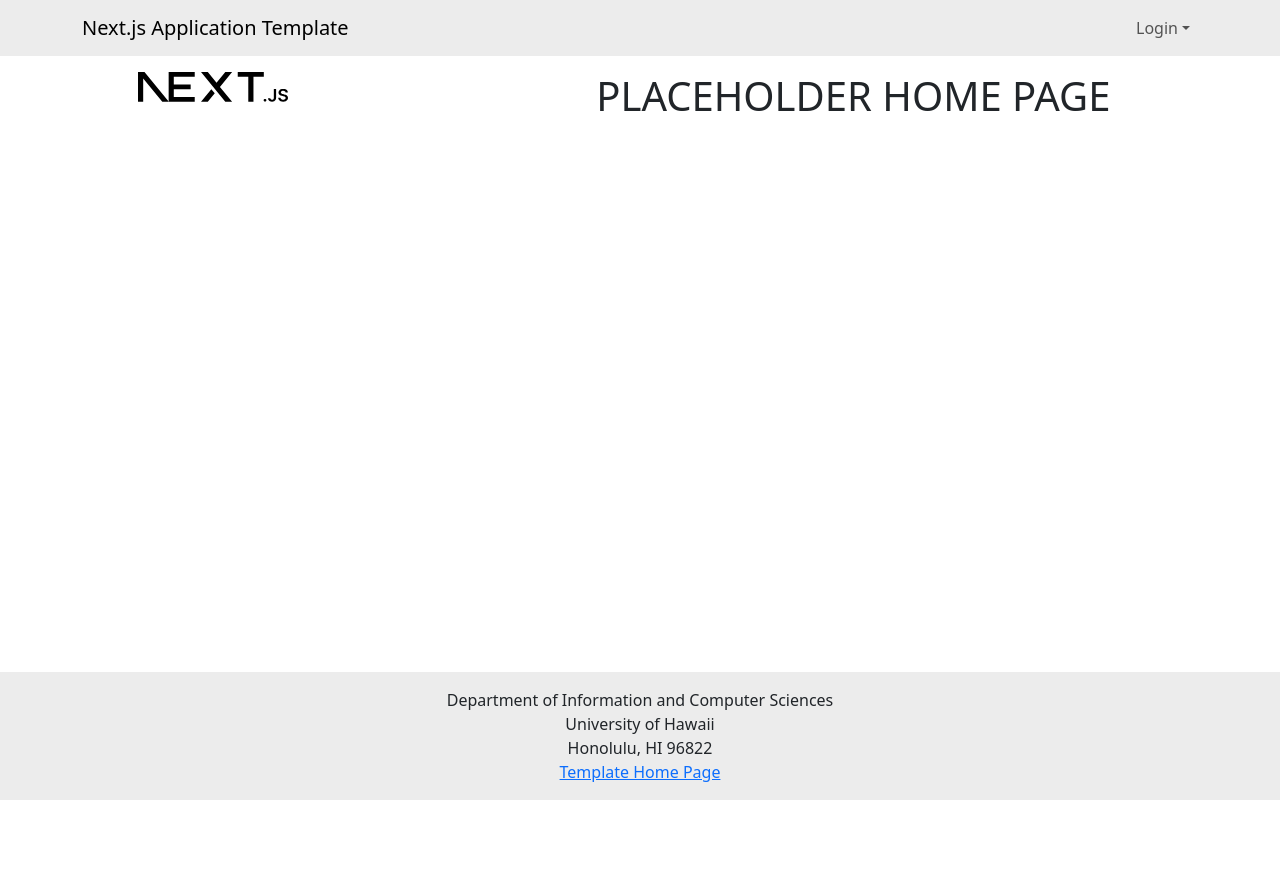
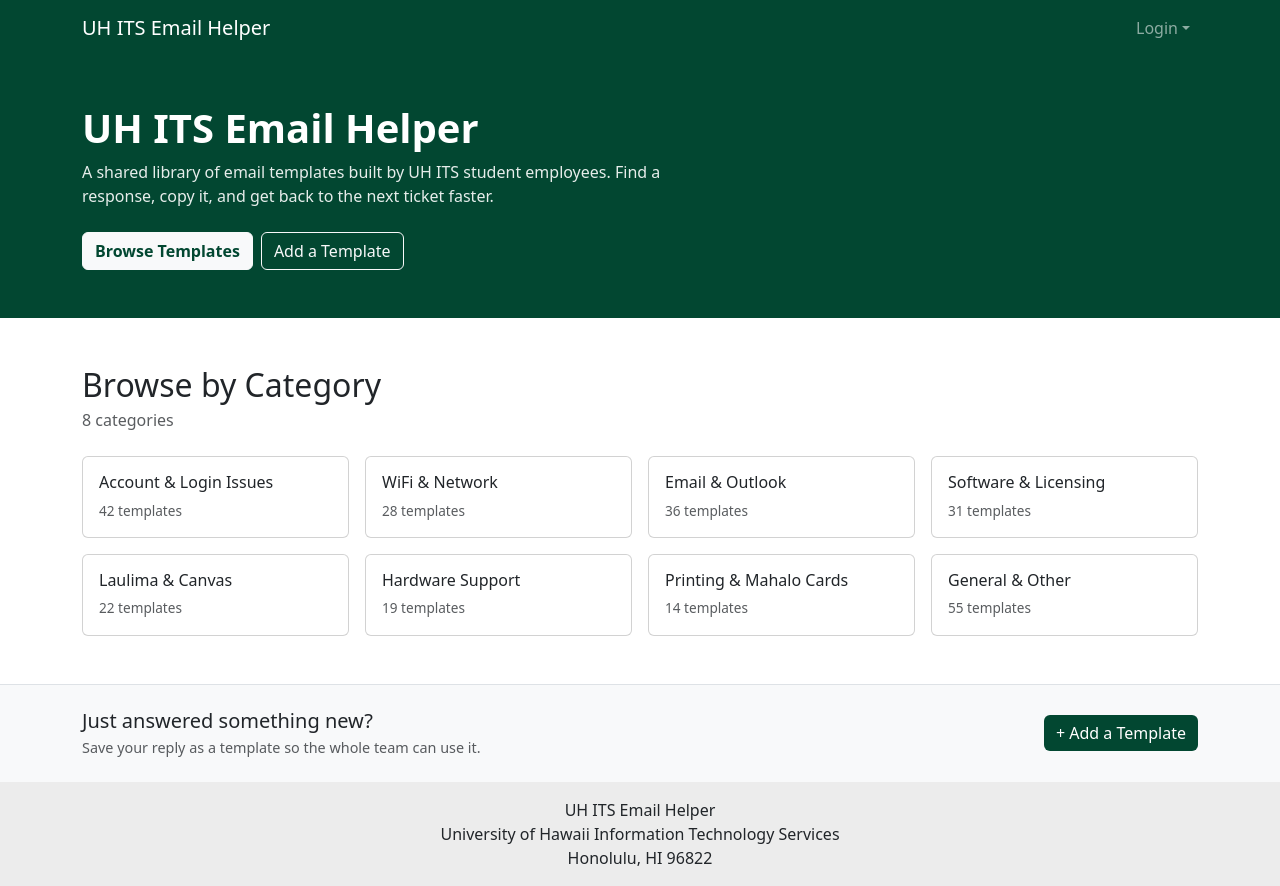
Before and after one commit to ICS314-Group-4/Group-4-Final-Project, a Next.js app: page / in a window 1280 px wide. Before the commit the page ends 800 px from the top, so only its background shows below. Built offline with nearby package versions, Linux system fonts and the light colour scheme; no server answers.

Commit message:
added home page

```diff
--- a/src/app/layout.tsx
+++ b/src/app/layout.tsx
@@ -18,8 +18,8 @@
 });
 
 export const metadata: Metadata = {
-  title: "Next.js Application Template",
-  description: "Generated by ics-software-engineering.github.io",
+  title: "UH ITS Email Helper",
+  description: "A shared library of email templates for UH ITS Help Desk student employees.",
 };
 
 export default function RootLayout({
--- a/src/app/page.tsx
+++ b/src/app/page.tsx
@@ -1,19 +1,75 @@
-import { Col, Container, Image, Row } from 'react-bootstrap';
+'use client';
 
-/** The Home page. */
+import { Container, Row, Col, Card, Button } from 'react-bootstrap';
+
+const categories = [
+  { id: 1, name: 'Account & Login Issues', count: 42 },
+  { id: 2, name: 'WiFi & Network', count: 28 },
+  { id: 3, name: 'Email & Outlook', count: 36 },
+  { id: 4, name: 'Software & Licensing', count: 31 },
+  { id: 5, name: 'Laulima & Canvas', count: 22 },
+  { id: 6, name: 'Hardware Support', count: 19 },
+  { id: 7, name: 'Printing & Mahalo Cards', count: 14 },
+  { id: 8, name: 'General & Other', count: 55 },
+];
+
 const Home = () => (
   <main>
-    <Container id="landing-page" fluid className="py-3">
-      <Row className="align-middle text-center">
-        <Col xs={4}>
-          <Image src="next.svg" width="150px" alt="" />
-        </Col>
+    {/* Hero */}
+    <div style={{ backgroundColor: '#024731', color: '#fff' }} className="py-5">
+      <Container>
+        <h1 className="fw-bold mb-2">UH ITS Email Helper</h1>
+        <p className="mb-4" style={{ maxWidth: '600px', opacity: 0.9 }}>
+          A shared library of email templates built by UH ITS student employees.
+          Find a response, copy it, and get back to the next ticket faster.
+        </p>
+        <div className="d-flex gap-2 flex-wrap">
+          <Button href="/list" variant="light" style={{ color: '#024731', fontWeight: 600 }}>
+            Browse Templates
+          </Button>
+          <Button href="/add" variant="outline-light">
+            Add a Template
+          </Button>
+        </div>
+      </Container>
+    </div>
 
-        <Col xs={8} className="d-flex flex-column justify-content-center">
-          <h1>PLACEHOLDER HOME PAGE</h1>
-        </Col>
+    {/* Categories */}
+    <Container className="py-5">
+      <h2 className="mb-1">Browse by Category</h2>
+      <p className="text-muted mb-4">{categories.length} categories</p>
+      <Row xs={1} sm={2} md={4} className="g-3">
+        {categories.map((cat) => (
+          <Col key={cat.id}>
+            <a href="/list" className="text-decoration-none text-dark h-100">
+              <Card className="h-100" style={{ cursor: 'pointer' }}>
+                <Card.Body>
+                  <Card.Title style={{ fontSize: '1rem' }}>{cat.name}</Card.Title>
+                  <Card.Text className="text-muted" style={{ fontSize: '0.85rem' }}>
+                    {cat.count} templates
+                  </Card.Text>
+                </Card.Body>
+              </Card>
+            </a>
+          </Col>
+        ))}
       </Row>
     </Container>
+
+    {/* CTA */}
+    <div style={{ backgroundColor: '#f8f9fa', borderTop: '1px solid #dee2e6' }} className="py-4">
+      <Container className="d-flex align-items-center justify-content-between flex-wrap gap-3">
+        <div>
+          <h5 className="mb-1">Just answered something new?</h5>
+          <p className="text-muted mb-0" style={{ fontSize: '0.9rem' }}>
+            Save your reply as a template so the whole team can use it.
+          </p>
+        </div>
+        <Button href="/add" style={{ backgroundColor: '#024731', border: 'none' }}>
+          + Add a Template
+        </Button>
+      </Container>
+    </div>
   </main>
 );
 
--- a/src/components/Footer.tsx
+++ b/src/components/Footer.tsx
@@ -5,13 +5,11 @@
   <footer className="mt-auto py-3 bg-light">
     <Container>
       <Col className="text-center">
-        Department of Information and Computer Sciences
+        UH ITS Email Helper
         <br />
-        University of Hawaii
+        University of Hawaii Information Technology Services
         <br />
         Honolulu, HI 96822
-        <br />
-        <a href="http://ics-software-engineering.github.io/nextjs-application-template">Template Home Page</a>
       </Col>
     </Container>
   </footer>
--- a/src/components/Navbar.tsx
+++ b/src/components/Navbar.tsx
@@ -12,19 +12,19 @@
   const currentUser = session?.user?.email;
   const role = session?.user?.role;
   return (
-    <Navbar bg="light" expand="lg">
+    <Navbar expand="lg" style={{ backgroundColor: '#024731' }} variant="dark">
       <Container>
-        <Navbar.Brand href="/">Next.js Application Template</Navbar.Brand>
+        <Navbar.Brand href="/">UH ITS Email Helper</Navbar.Brand>
         <Navbar.Toggle aria-controls="basic-navbar-nav" />
         <Navbar.Collapse id="basic-navbar-nav">
           <Nav className="me-auto justify-content-start">
             {currentUser && (
               <>
-                <Nav.Link id="add-stuff-nav" href="/add" active={pathName === '/add'}>
-                  Add Stuff
+                <Nav.Link id="browse-nav" href="/list" active={pathName === '/list'}>
+                  Browse Templates
                 </Nav.Link>
-                <Nav.Link id="list-stuff-nav" href="/list" active={pathName === '/list'}>
-                  List Stuff
+                <Nav.Link id="add-nav" href="/add" active={pathName === '/add'}>
+                  Add Template
                 </Nav.Link>
               </>
             )}
```
